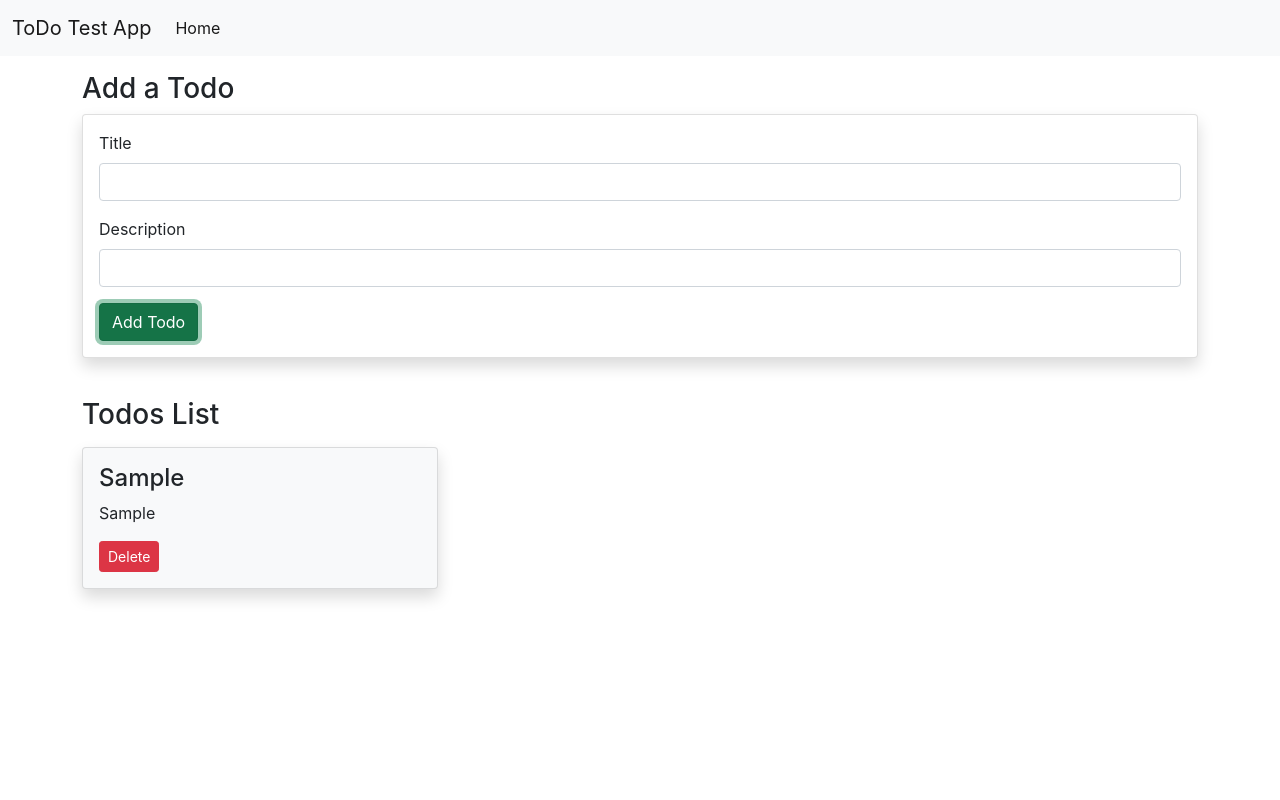
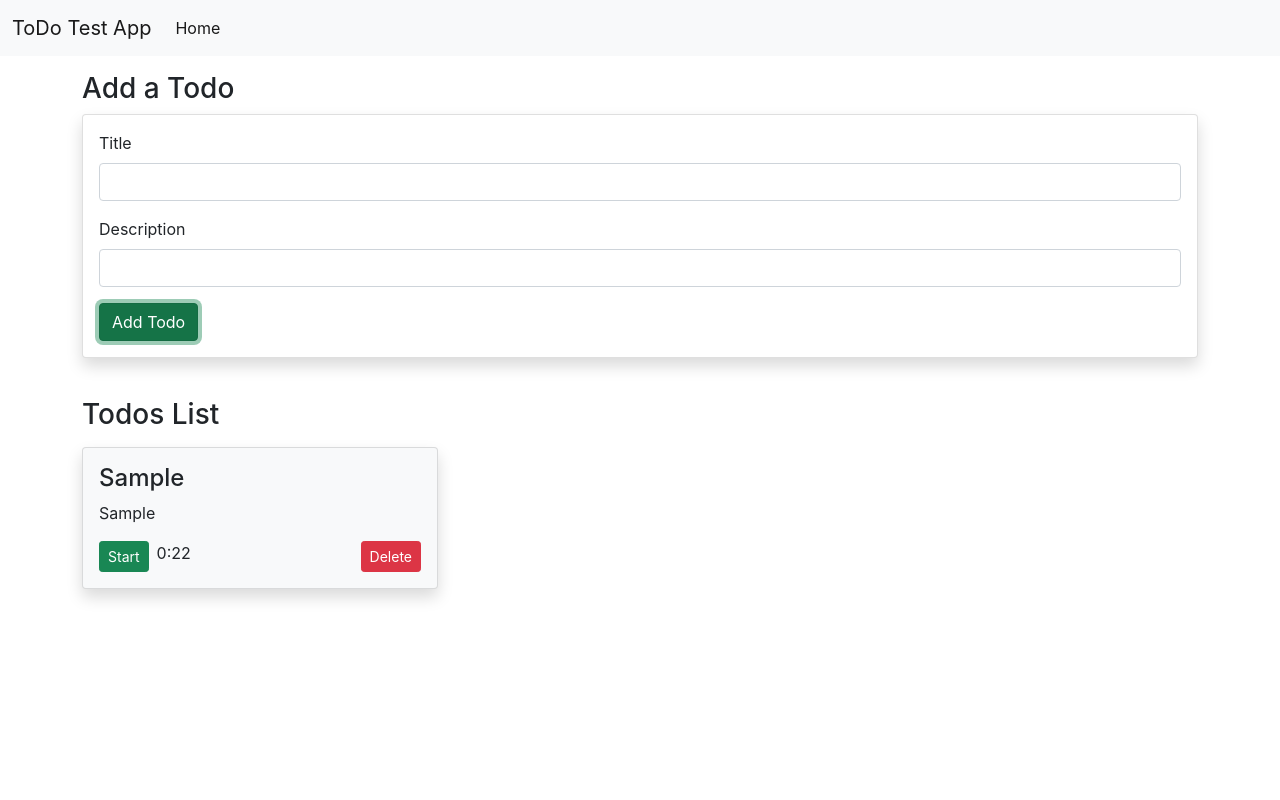
Before and after one commit to creativehandz/todoapp, a React (Create React App) app: page / in a window 1280 px wide. Both pictures are taken after typing "Sample", "Sample" into the empty fields and a click on the button "Add Todo". Shown: the top 800 px of the page. Built offline with nearby package versions, Linux system fonts and the light colour scheme.

Commit message:
timer button added

```diff
--- a/src/MyComponents/TodoItem.js
+++ b/src/MyComponents/TodoItem.js
@@ -1,6 +1,6 @@
 import React from 'react'
 
-export const TodoItem = ({todo, onDelete}) => {
+export const TodoItem = ({ todo, onDelete }) => {
     return (
         <>
 
@@ -9,7 +9,13 @@ export const TodoItem = ({todo, onDelete}) => {
                     <div className="card-body">
                         <h4 className="card-title">{todo.title}</h4>
                         <p className="card-text">{todo.desc}</p>
-           <button className="btn btn-sm btn-danger" onClick={()=>{onDelete(todo)}}>Delete</button>
+                        <div className="d-flex justify-content-start">
+                        <button className="btn btn-sm btn-success" >Start</button>
+                        <div className="timer px-2">0:22</div>
+
+                        <button className="btn btn-sm btn-danger ms-auto" onClick={() => { onDelete(todo) }}>Delete</button>
+                        </div>
+
                     </div>
                 </div>
             </div>
```
Also changed, not shown: src/MyComponents/timer.js (added). Lines whose indentation alone changed are shown as unchanged.
